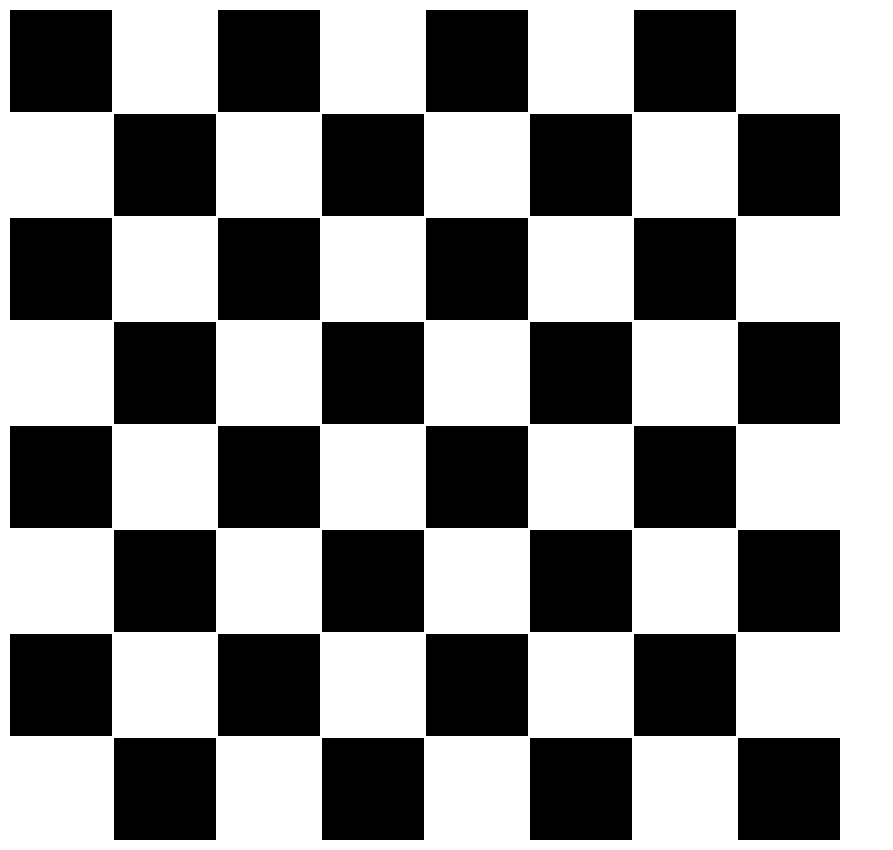
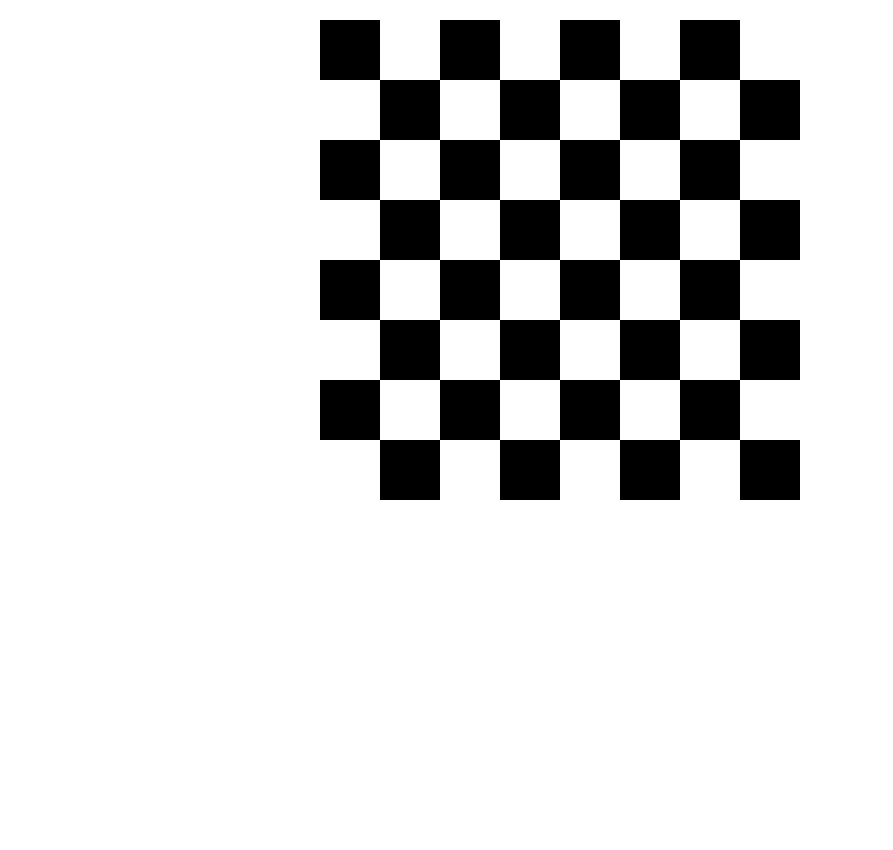
Before and after one commit to Cnelson98/Week4codingchallenge, a plain HTML site: page Checkerboard/index.html in a window 1280 px wide. Shown: the whole page, without its empty margins (0-893 px from the left). After the commit the page ends 800 px from the top, so only its background shows below. Drawn offline with Linux system fonts and the light colour scheme.

Commit message:
updated checkerboard

```diff
--- a/Checkerboard/index.html
+++ b/Checkerboard/index.html
@@ -7,89 +7,102 @@
     <link rel = "stylesheet" href ="style.css">
 </head>
 <body>
-    <table>
-         <tr class = "row-1">
-            <td class = "black"></td>
-            <td class = "white"></td>
-            <td class = "black"></td>
-            <td class = "white"></td>
-            <td class = "black"></td>
-            <td class = "white"></td>
-            <td class = "black"></td>
-            <td class = "white"></td>
-         </tr>
-         <tr class = "row-2">
-            <td class = "white"></td>
-            <td class = "black"></td>
-            <td class = "white"></td>
-            <td class = "black"></td>
-            <td class = "white"></td>
-            <td class = "black"></td>
-            <td class = "white"></td>
-            <td class = "black"></td>
-          </tr>
-          <tr class = "row-3">
-            <td class = "black"></td>
-            <td class = "white"></td>
-            <td class = "black"></td>
-            <td class = "white"></td>
-            <td class = "black"></td>
-            <td class = "white"></td>
-            <td class = "black"></td>
-            <td class = "white"></td>
-          </tr>
-          <tr class = "row-4">
-            <td class = "white"></td>
-            <td class = "black"></td>
-            <td class = "white"></td>
-            <td class = "black"></td>
-            <td class = "white"></td>
-            <td class = "black"></td>
-            <td class = "white"></td>
-            <td class = "black"></td>
-          </tr>
-          <tr class = "row-5">
-            <td class = "black"></td>
-            <td class = "white"></td>
-            <td class = "black"></td>
-            <td class = "white"></td>
-            <td class = "black"></td>
-            <td class = "white"></td>
-            <td class = "black"></td>
-            <td class = "white"></td>
-          </tr>
-          <tr class = "row-6">
-            <td class = "white"></td>
-            <td class = "black"></td>
-            <td class = "white"></td>
-            <td class = "black"></td>
-            <td class = "white"></td>
-            <td class = "black"></td>
-            <td class = "white"></td>
-            <td class = "black"></td>
-          </tr>
-          <tr class = "row-7">
-            <td class = "black"></td>
-            <td class = "white"></td>
-            <td class = "black"></td>
-            <td class = "white"></td>
-            <td class = "black"></td>
-            <td class = "white"></td>
-            <td class = "black"></td>
-            <td class = "white"></td>
-          </tr>
-          <tr class = "row-8">
-            <td class = "white"></td>
-            <td class = "black"></td>
-            <td class = "white"></td>
-            <td class = "black"></td>
-            <td class = "white"></td>
-            <td class = "black"></td>
-            <td class = "white"></td>
-            <td class = "black"></td>
-          </tr>
+    <div class="container">
+      <div class="checkerboard">
+        <!-- r1 -->
+        <div class="row">
+        <div class="box black"></div>
+        <div class="box"></div>
+        <div class="box black"></div>
+        <div class="box"></div>
+        <div class="box black"></div>
+        <div class="box"></div>
+        <div class="box black"></div>
+        <div class="box"></div>
+        </div>
+        <!-- r2 -->
+         <div class="row">
+        <div class="box"></div>
+        <div class="box black"></div>
+        <div class="box"></div>
+        <div class="box black"></div>
+        <div class="box"></div>
+        <div class="box black"></div>
+        <div class="box"></div>
+        <div class="box black"></div>
+        </div>
+        <!-- r3 -->
+         <div class="row">
+        <div class="box black"></div>
+        <div class="box"></div>
+        <div class="box black"></div>
+        <div class="box"></div>
+        <div class="box black"></div>
+        <div class="box"></div>
+        <div class="box black"></div>
+        <div class="box"></div>
+        </div>
+        <!-- r4 -->
+         <div class="row">
+        <div class="box"></div>
+        <div class="box black"></div>
+        <div class="box"></div>
+        <div class="box black"></div>
+        <div class="box"></div>
+        <div class="box black"></div>
+        <div class="box"></div>
+        <div class="box black"></div>
+        </div>
+        <!-- r5 -->
+         <div class="row">
+        <div class="box black"></div>
+        <div class="box"></div>
+        <div class="box black"></div>
+        <div class="box"></div>
+        <div class="box black"></div>
+        <div class="box"></div>
+        <div class="box black"></div>
+        <div class="box"></div>
+        </div>
+        <!-- r6 -->
+         <div class="row">
+        <div class="box"></div>
+        <div class="box black"></div>
+        <div class="box"></div>
+        <div class="box black"></div>
+        <div class="box"></div>
+        <div class="box black"></div>
+        <div class="box"></div>
+        <div class="box black"></div>
+        </div>
+        <!-- r7 -->
+         <div class="row">
+        <div class="box black"></div>
+        <div class="box"></div>
+        <div class="box black"></div>
+        <div class="box"></div>
+        <div class="box black"></div>
+        <div class="box"></div>
+        <div class="box black"></div>
+        <div class="box"></div>
+        </div>
+        <!-- r8 -->
+         <div class="row">
+        <div class="box"></div>
+        <div class="box black"></div>
+        <div class="box"></div>
+        <div class="box black"></div>
+        <div class="box"></div>
+        <div class="box black"></div>
+        <div class="box"></div>
+        <div class="box black"></div>
+        </div>
 
-    </table>
+      </div>
+    </div>
+
+
+
 
 </body>
 </html>
--- a/Checkerboard/style.css
+++ b/Checkerboard/style.css
@@ -1,32 +1,40 @@
-.table {
+*{
+
+    box-sizing: border-box;
+    margin: 0;
+    padding: 0;
+}
+
+h1{
+    text-align: center;
+    border: 5px solid black;
+    width: 50%;
+    margin: 20px auto;
+    border-radius: 10px;
+}
+
+.container{
+    margin: 20px auto;
+    width: 50%;
+
+}
+
+.checkerboard{
+    height: 480px;
+    width: 480px;
     display: flex;
     flex-wrap: wrap;
-    height: 100px;
-    width: 100px;
 
-   }
+}
 
-   .black {
-       height: 100px;
-       width: 100px;
-       background-color: black;
-   }
+.box{
+    height: 60px;
+    width: 60px;
+}
 
-   .white {
-       height: 100px;
-       width: 100px;
-       background-color: white;
+.black{
+    background-color: black;
+width: 60px;
+height: 60px;
 
-   }
-
-   .row {
-    height: 100px;
-    width: 100px;
-
-   }
-
-   td {
-       height: 100px;
-       width: 100px;
-
-   }
+}
--- a/cssGrid/style.css
+++ b/cssGrid/style.css
@@ -1,10 +1,6 @@
 .itemimage{
     height: 200px;
     width: 200px;
-
-}
-
-.itemtitle {
 
 }
 
@@ -42,3 +38,8 @@ margin: 10rem auto;
     margin-left: 40%;
     margin-top: 40px;
  }
+ .row{
+   display: flex;
+
+
+ }
```
